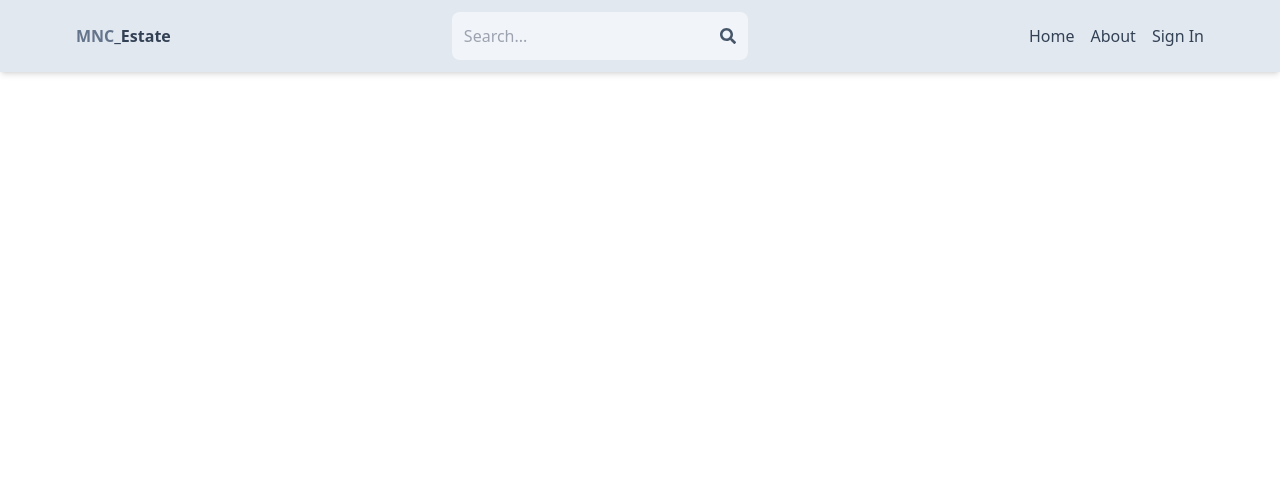
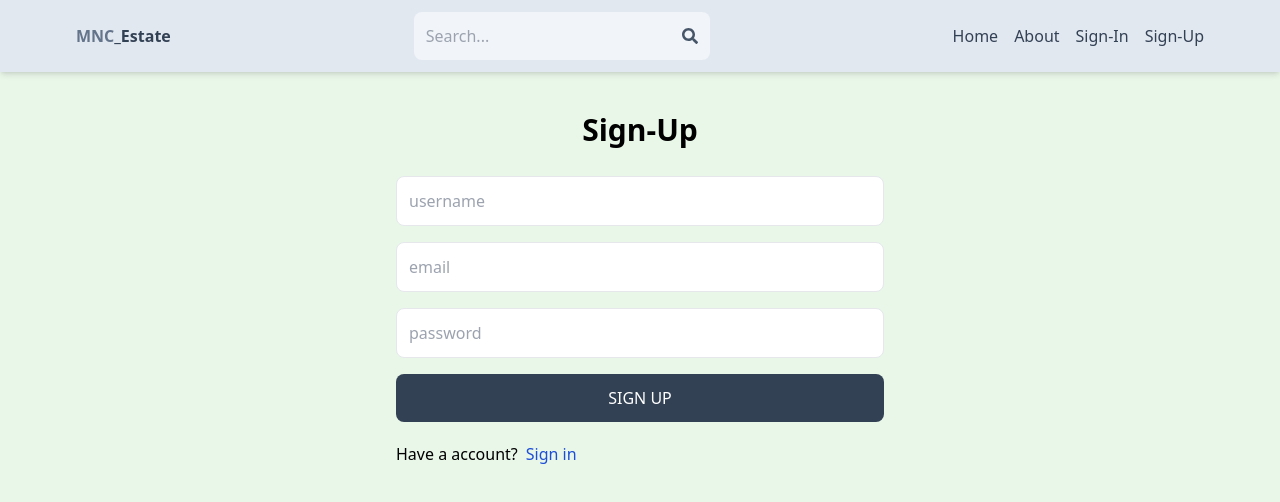
Before and after one commit to mnihadc/MNC_Real-Estate-App, a React (Vite) app in the folder bhrooms/: page /sign-up in a window 1280 px wide. Shown: the top 502 px of the page. Built offline with nearby package versions, Linux system fonts and the light colour scheme.

Commit message:
completed sign up page ui
Signed-off-by: Muhammed Nihad C <mnihadc1777@gmail.com>

```diff
--- a/bhrooms/src/App.jsx
+++ b/bhrooms/src/App.jsx
@@ -5,6 +5,7 @@
 import Profile from './Pages/Profile';
 import SignIn from './Pages/SignIn';
 import SignOut from './Pages/SignOut';
+import SignUp from './Pages/SignUp';
 
 function App() {
 
@@ -12,6 +13,7 @@
     <Header />
     <Routes>
       <Route path='/' element={<Home />} />
+      <Route path='/sign-up' element={<SignUp/>} />
       <Route path='/sign-in' element={<SignIn />} />
       <Route path='/sign-out' element={<SignOut />} />
       <Route path='/about' element={<About />} />
--- a/bhrooms/src/Components/Header.jsx
+++ b/bhrooms/src/Components/Header.jsx
@@ -27,7 +27,12 @@
           </Link>
           <Link to='/sign-in'>
           <li className='text-slate-700 hover:underline'>
-            Sign In
+            Sign-In
+          </li>
+          </Link>
+          <Link to='/sign-up'>
+          <li className='text-slate-700 hover:underline'>
+            Sign-Up
           </li>
           </Link>
         </ul>
--- /dev/null
+++ b/bhrooms/src/Pages/SignUp.jsx
@@ -0,0 +1,24 @@
+import React from 'react'
+import { Link } from 'react-router-dom'
+
+function SignUp() {
+    return (
+        <div className='p-3 max-w-lg mx-auto'>
+            <h1 className='text-3xl text-center font-semibold my-7'>Sign-Up</h1>
+            <form action="" className='flex flex-col gap-4'>
+                <input type="text" placeholder='username' className='border p-3 rounded-lg' id='username' />
+                <input type="text" placeholder='email' className='border p-3 rounded-lg' id='email' />
+                <input type="text" placeholder='password' className='border p-3 rounded-lg' id='password' />
+                <button className='bg-slate-700 text-white p-3 rounded-lg uppercase hover:opacity-95 disabled:opacity-80'>Sign up</button>
+            </form>
+            <div className="flex gap-2 mt-5">
+                <p>Have a account?</p>
+                <Link to={'/sign-in'}>
+                    <span className='text-blue-700'>Sign in</span>
+                </Link>
+            </div>
+        </div>
+    )
+}
+
+export default SignUp
--- a/bhrooms/src/index.css
+++ b/bhrooms/src/index.css
@@ -1,3 +1,6 @@
 @import 'tailwindcss/base';
 @import 'tailwindcss/components';
 @import 'tailwindcss/utilities';
+body{
+    background-color: rgb(233, 247, 233);
+}
```
Also changed, not shown: 1 other file (tests, documents, lock files or other folders).
